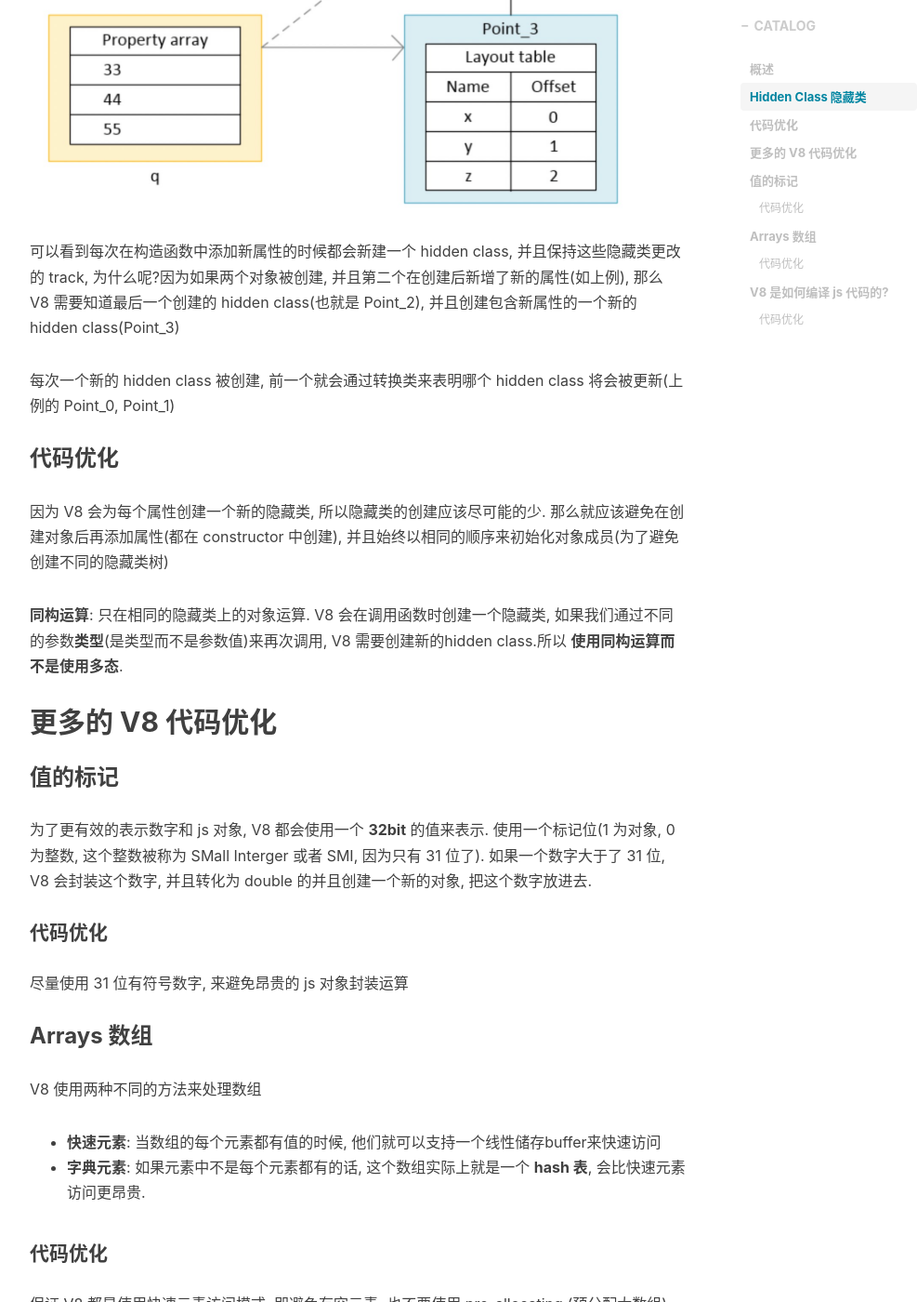
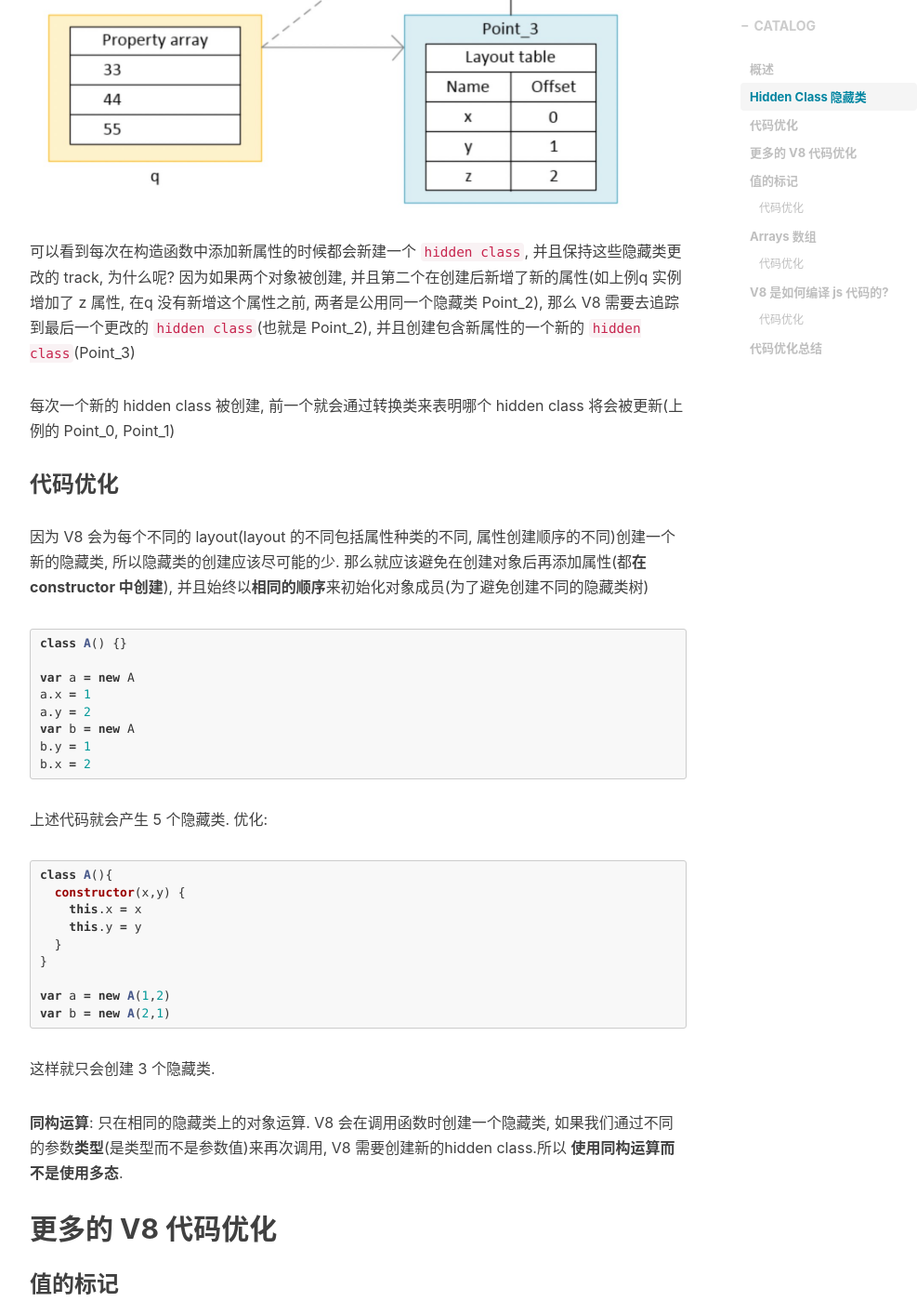
Before and after one commit to JiangLiruii/jiangliruii.github.io, a Jekyll site: the page built from _posts/2019-07-20-V8Optimization.md, in a window 1280 px wide and 1400 px high, scrolled down 2601 px. Shown: the whole window at 93% size, without its empty margins (233-1220 px from the left). Built offline with Jekyll 4.4.1, drawn with Linux system fonts in a browser that asks for light colours; comment, search, counter and statistics services are not loaded; some of the changed text lies outside the part shown.

Commit message:
edit some v8 essay

````diff
--- a/_posts/2019-07-20-V8Optimization.md
+++ b/_posts/2019-07-20-V8Optimization.md
@@ -52,13 +52,40 @@ q.z = 55;
 ```
 ![](/img/v8/hiddenClassZ.jpg)
 
-可以看到每次在构造函数中添加新属性的时候都会新建一个 hidden class, 并且保持这些隐藏类更改的 track, 为什么呢?因为如果两个对象被创建, 并且第二个在创建后新增了新的属性(如上例), 那么 V8 需要知道最后一个创建的 hidden class(也就是 Point_2), 并且创建包含新属性的一个新的 hidden class(Point_3)
+可以看到每次在构造函数中添加新属性的时候都会新建一个 `hidden class`, 并且保持这些隐藏类更改的 track, 为什么呢? 因为如果两个对象被创建, 并且第二个在创建后新增了新的属性(如上例q 实例增加了 z 属性, 在q 没有新增这个属性之前, 两者是公用同一个隐藏类 Point_2), 那么 V8 需要去追踪到最后一个更改的 `hidden class`(也就是 Point_2), 并且创建包含新属性的一个新的 `hidden class`(Point_3)
 
 每次一个新的 hidden class 被创建, 前一个就会通过转换类来表明哪个 hidden class 将会被更新(上例的 Point_0, Point_1)
 
 ### 代码优化
 
-因为 V8 会为每个属性创建一个新的隐藏类, 所以隐藏类的创建应该尽可能的少. 那么就应该避免在创建对象后再添加属性(都在 constructor 中创建), 并且始终以相同的顺序来初始化对象成员(为了避免创建不同的隐藏类树)
+因为 V8 会为每个不同的 layout(layout 的不同包括属性种类的不同, 属性创建顺序的不同)创建一个新的隐藏类, 所以隐藏类的创建应该尽可能的少. 那么就应该避免在创建对象后再添加属性(都**在 constructor 中创建**), 并且始终以**相同的顺序**来初始化对象成员(为了避免创建不同的隐藏类树)
+
+```js
+class A() {}
+
+var a = new A
+a.x = 1
+a.y = 2
+var b = new A
+b.y = 1
+b.x = 2
+```
+
+上述代码就会产生 5 个隐藏类.
+优化:
+
+```js
+class A(){
+  constructor(x,y) {
+    this.x = x
+    this.y = y
+  }
+}
+
+var a = new A(1,2)
+var b = new A(2,1)
+```
+这样就只会创建 3 个隐藏类.
 
 **同构运算**: 只在相同的隐藏类上的对象运算. V8 会在调用函数时创建一个隐藏类, 如果我们通过不同的参数**类型**(是类型而不是参数值)来再次调用, V8 需要创建新的hidden class.所以 **使用同构运算而不是使用多态**.
 
@@ -66,7 +93,7 @@ q.z = 55;
 
 ### 值的标记
 
-为了更有效的表示数字和 js 对象, V8 都会使用一个 **32bit** 的值来表示. 使用一个标记位(1 为对象, 0 为整数, 这个整数被称为 SMall Interger 或者 SMI, 因为只有 31 位了). 如果一个数字大于了 31 位, V8 会封装这个数字, 并且转化为 double 的并且创建一个新的对象, 把这个数字放进去.
+为了更有效的表示数字和 js 对象, V8 都会使用一个 **32bit** 的值来表示. 使用一个标记位(1 为对象, 0 为整数, 这个整数被称为 SMall Interger 或者 SMI, 因为只有 31 位了). 如果一个数字大于了 31 位, V8 会封装这个数字, 即转化为 double (双精度) 的值并且创建一个新的对象, 再把这个数字放进去.
 
 #### 代码优化
 
@@ -88,7 +115,7 @@ V8 使用两种不同的方法来处理数组
 
 V8 有两个编译器
 
-- 一个 **完整的编译器**, 它能对任何 js 生成代码, 好但不是足够好的 JIT 代码. 这个编译器的目标是尽快的生成代码. 他不会对类型进行任何分析, 也就不知道任何关乎类型的东西, 反而它使用 **Inline Caches(行内缓存, IC)** 策略在程序运行时来增强对类型的获取. IC 是非常高效的, 带来了 20 倍的速率提升
+- 一个 **完整的编译器**, 它能对任何 js 生成代码, 好但不是足够好的 JIT 代码. 这个编译器的目标是尽快的生成代码. 他不会对类型进行任何分析, 也就不知道任何关乎类型的东西, 反而它使用 **Inline Caches(内联缓存, IC)** 策略在程序运行时来增强对类型的获取. IC 是非常高效的, 带来了 20 倍的速率提升, 关于 IC的详细说明[点这里](https://github.com/sq/JSIL/wiki/Optimizing-dynamic-JavaScript-with-inline-caches)
 
 - 另一个是 **优化的编译器**, 它可以产生足够好的代码对大多数 js 代码.他来得更晚, 并且重新编译了热函数(hot functions), 优化的编译器从 IC 获取类型, 并且决定如何更好的优化代码, 但是一些语言特性不支持的, 比如 try/catch 块. 绕开的办法可以将不稳定的代码放到 function 中, 然后再 try 的 block 中调用该方法.这样, 至少可以将该 function 优化掉.
 
@@ -96,4 +123,12 @@ V8 有两个编译器
 
 V8 也支持反优化, 因为上述优化的编译器是建立在 IC 可以推测出不同类型的前提下, 反优化则是这些推测是错误的. 比如在最开始说的 hidden class 的产生不是可预期的, V8 将会抛弃优化的编译模式, 回退到完整编译模式去重新从 IC 中获取类型数据. 这个过程是缓慢的并且可以通过尽量少的改变函数来优化掉
 
+
+## 代码优化总结
+
+1. 尽量使用相同的类, 在构造函数中创建实例属性
+2. 尽量少的动态添加或删除类的属性, 如果非要的情况下尽可能按照相同的顺序去增加或删除
+3. 尽可能不适用包含空元素的数组(稀疏数组)
+4. 标记值尽可能在 31 位以下.
+
 推荐去看看这个 [slides](http://v8-io12.appspot.com/#30)
````
